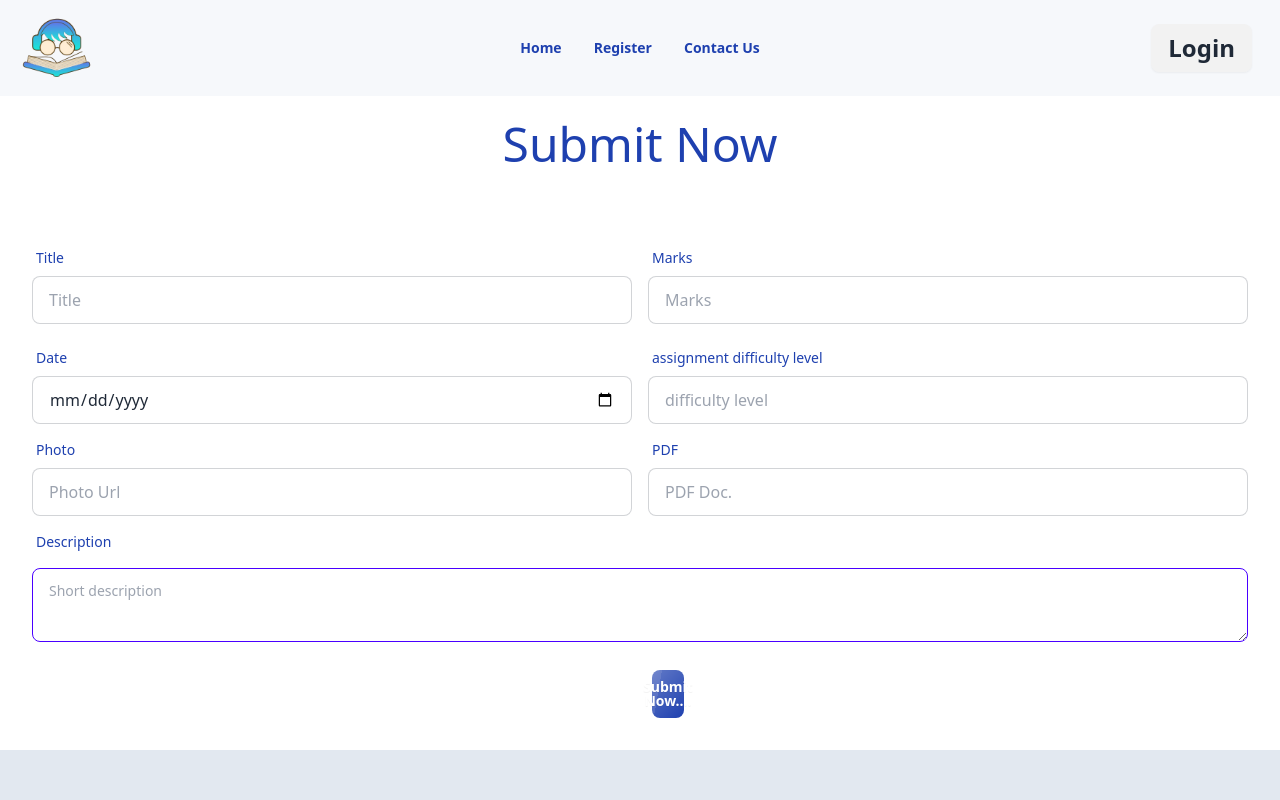
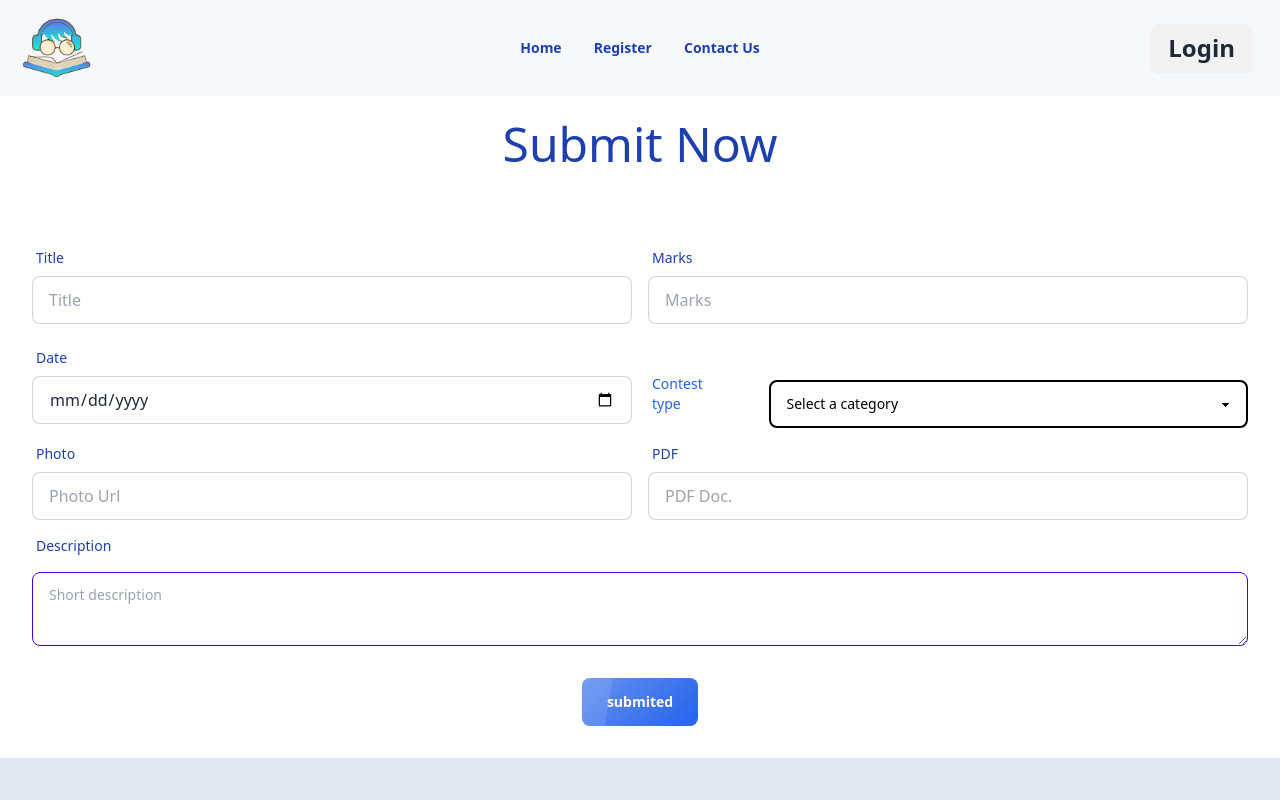
Before and after one commit to MohammedRasif/group-study-online-client-site, a React (Vite) app: page /submit in a window 1280 px wide. Shown: the top 800 px of the page. Built offline with nearby package versions, Linux system fonts and the light colour scheme; no server answers.

Commit message:
final code push

```diff
--- a/package.json
+++ b/package.json
@@ -17,6 +17,7 @@
     "match-sorter": "^6.3.4",
     "react": "^18.2.0",
     "react-dom": "^18.2.0",
+    "react-hook-form": "^7.52.0",
     "react-hot-toast": "^2.4.1",
     "react-icons": "^5.2.1",
     "react-router-dom": "^6.23.1",
--- a/src/Provider/AuthProvider.jsx
+++ b/src/Provider/AuthProvider.jsx
@@ -80,7 +80,7 @@ const AuthProvider = ({children}) => {
           withCredentials:true
         })
         .then(res => {
-           //console.log(res.data)
+           console.log(res.data)
         })
       }
     })
--- /dev/null
+++ b/src/component/ConformAssignemt.jsx
@@ -0,0 +1,11 @@
+import React from 'react';
+
+const ConformAssignemt = () => {
+    return (
+        <div>
+            <h1>this is conform assignment route</h1>
+        </div>
+    );
+};
+
+export default ConformAssignemt;
--- a/src/component/Confromss.jsx
+++ b/src/component/Confromss.jsx
@@ -1,3 +1,5 @@
+import { Link } from "react-router-dom";
+
 const Confromss = ({ confromss }) => {
   return (
     <div>
@@ -14,6 +16,7 @@ const Confromss = ({ confromss }) => {
               <th> Difficulty level</th>
               <th> date</th>
               <th> PDF</th>
+              <th>Mark</th>
 
               <th></th>
             </tr>
@@ -46,6 +49,8 @@ const Confromss = ({ confromss }) => {
               <td>{confromss.assignment}</td>
               <td>{confromss.date}</td>
               <td>{confromss.pdf}</td>
+              <Link to={"/givemark"}><button  className="btn glass bg-blue-600 btn-xs text-white p-2 font-bold">Give Mark</button></Link>
+
 
               <th>
 
--- a/src/component/NavBar.jsx
+++ b/src/component/NavBar.jsx
@@ -14,7 +14,9 @@ const NavBar = () => {
         user?.email ? <>
         <li> <NavLink to="/submit"> Submit Now  </NavLink></li>
         <li> <NavLink to="/submited"> Submited</NavLink></li>
-        <li> <NavLink to="/conform">Conform</NavLink> </li>
+        <li> <NavLink to="/conform">Pending Assignment</NavLink> </li>
+        <li> <NavLink to="/conformAssignment"> Conform Assignment</NavLink></li>
+
         </> :
          <li> <NavLink to="/register">Register</NavLink> </li>
 
--- a/src/component/SeeDetails.jsx
+++ b/src/component/SeeDetails.jsx
@@ -3,10 +3,43 @@ import { BsBookmarkStar } from "react-icons/bs";
 import { BsCalendar2Date } from "react-icons/bs";
 import { MdOutlineAssignment } from "react-icons/md";
 import { FaRegFilePdf } from "react-icons/fa6";
+import useAxioSecure from "../Hooks/useAxioSecure";
+import toast from "react-hot-toast";
+import Swal from "sweetalert2";
 
 const SeeDetails = () => {
+    const axiosSecure = useAxioSecure()
+
     const details = useLoaderData()
     const {title,marks,date,assignment,photo,pdf,description,_id} = details
+
+    const handleSubmit = async (event) => {
+      console.log("rasif");
+      // event.preventDefault();
+      const allContestSubmited = {
+        name: title,
+        description: description,
+        date: date,
+        marks: marks,
+        photo: photo,
+        assignment: assignment,
+        pdf: pdf
+
+
+      };
+      const res = await axiosSecure.post("/submited", allContestSubmited);
+      console.log("submited saved", res.data);
+      if(res.data?.insertedId){
+        Swal.fire({
+          position:"top-end",
+          icon:"success",
+          title:"Successfully Add Now To padding Route",
+          showConfirmButton: false,
+          timer:1500
+        })
+      }
+    };
+
 
     return (
     <div className="card w-96  ml-[600px] pt-24">
@@ -30,6 +63,7 @@ const SeeDetails = () => {
         <FaRegFilePdf className="text-blue-800 "></FaRegFilePdf>
         <h1 className="pl-3">{pdf}</h1>
     </div>
+    <button onClick={handleSubmit} className="btn glass bg-blue-500 text-white hover:text-black">Take Assignment</button>
     <h1 className="text-2xl text-blue-800 font-bold">---------------o---------------</h1>
   </div>
 </div>
--- a/src/component/SubmitNow.jsx
+++ b/src/component/SubmitNow.jsx
@@ -1,107 +1,194 @@
-import Swal from 'sweetalert2'
+import { useForm } from "react-hook-form";
+import useAxioSecure from "../Hooks/useAxioSecure";
+import Swal from "sweetalert2";
+
+const SubmitNow = () => {
+  const axiosSecure = useAxioSecure();
+  const { register, handleSubmit, reset,formState:{errors} } = useForm();
+  console.log(errors)
+  const onSubmit = async (data) => {
+    console.log(data)
+
+      const contestItem = {
+        title:data.title,
+        //marks:data.marks,
+        marks: parseFloat(data.marks),
+        date:data.date,
+        pdf:data.pdf,
+        description: data.description,
+        assignment: data.assignment,
+        photo:data.photo,
 
 
-const SubmitNow = () => {
-    const handleSubmitAssignment = event =>{
-        event.preventDefault();
-        const form= event.target;
-        const title = form.title.value;
-        const marks = form.marks.value;
-        const date = form.date.value;
-        const assignment = form.assignment.value;
-        const photo = form.photo.value;
-        const pdf = form.pdf.value;
-        const description = form.description.value;
-
-        const allDetails = {title,marks,date,assignment,photo,pdf,description}
-        //console.log(allDetails)
-
-        fetch('https://study-server-site.vercel.app/study',{
-            method:'POST',
-            headers:{
-                'content-type':'application/json'
-            },
-            body:JSON.stringify(allDetails)
-        })
-        .then(res => res.json())
-        .then(data => {
-             //console.log(data)
-             if(data.insertedId){
+      };
+      const contestRes = await axiosSecure.post("/study", contestItem);
+      //console.log(contestRes.data)
+      if (contestRes.data.insertedId) {
+        //show success popup
+        //reset();
         Swal.fire({
-                    title: 'Success!',
-                    text: 'User add successfully',
-                    icon: 'success',
-                    confirmButtonText: 'Cool'
-                  })
+          position: "top-end",
+          icon: "success",
+          title: `${data.title} is added to the Contest`,
+          showConfirmButton: false,
+          timer: 1500,
+        });
       }
 
-        })
-        .catch(error =>
-            {
-                            //console.log(error)
 
-            }
-        )
+    //console.log(res.data)
+  };
 
+  // const handleSubmitAssignment = event =>{
+  //     event.preventDefault();
+  //     const form= event.target;
+  //     const title = form.title.value;
+  //     const marks = form.marks.value;
+  //     const date = form.date.value;
+  //     const assignment = form.assignment.value;
+  //     const photo = form.photo.value;
+  //     const pdf = form.pdf.value;
+  //     const description = form.description.value;
 
+  //     const allDetails = {title,marks,date,assignment,photo,pdf,description}
+  //     //console.log(allDetails)
 
-    }
+  //     fetch('https://study-server-site.vercel.app/study',{
+  //         method:'POST',
+  //         headers:{
+  //             'content-type':'application/json'
+  //         },
+  //         body:JSON.stringify(allDetails)
+  //     })
+  //     .then(res => res.json())
+  //     .then(data => {
+  //          //console.log(data)
+  //          if(data.insertedId){
+  //             Swal.fire({
+  //                 title: 'Success!',
+  //                 text: 'User add successfully',
+  //                 icon: 'success',
+  //                 confirmButtonText: 'Cool'
+  //               })
+  //          }
+
+  //     })
+  //     .catch(error =>
+  //         {
+  //                         //console.log(error)
+
+  //         }
+  //     )
+
+  // }
   return (
     <div className="pt-20">
       <h1 className="text-5xl text-blue-800 text-center py-10">Submit Now</h1>
-            <form onSubmit={handleSubmitAssignment} className="card-body">
+      <form onSubmit={handleSubmit(onSubmit)} className="card-body">
         <div className="grid grid-cols-1 md:grid-cols-2 gap-4 ">
           <div className="form-control">
             <label className="label">
               <span className="label-text text-blue-800">Title</span>
             </label>
-                        <input type="text" name="title" placeholder="Title"  className="input input-bordered" required />
+            <input
+              type="text"
+              name="title"
+              placeholder="Title"
+              className="input input-bordered"
+              {...register("title", { required: true })}
+            />
           </div>
 
           <div className="form-control">
             <label className="label">
               <span className="label-text text-blue-800">Marks</span>
             </label>
-                        <input type="text" name="marks" placeholder="Marks" className="input input-bordered" required />
+            <input
+              type="text"
+              name="marks"
+              placeholder="Marks"
+              className="input input-bordered"
+              {...register("marks", { required: true })}
+            />
           </div>
 
           <div className="form-control">
             <label className="label">
               <span className="label-text text-blue-800">Date</span>
             </label>
-                        <input type="date" name="date" className="input input-bordered" required />
+            <input
+              type="date"
+              name="date"
+              className="input input-bordered"
+              {...register("date", { required: true })}
+            />
           </div>
 
 
 
+          <div className=" flex">
+            <div className="label">
+              <span className="label-text mt-5 text-blue-600">Contest type</span>
+            </div>
+            <select
+              defaultValue="default"
+              {...register("assignment", { required: true })}
+              className="select select-bordered ml-12 w-full  mt-10 border-x-2 border-y-2 text-black border-black "
+            >
+              <option disabled value="default">
+                Select a category
+              </option>
+              <option value="easy">easy</option>
+              <option value="medium">medium</option>
+              <option value="hard">hard</option>
+
+            </select>
+          </div>
+
+
+        </div>
+        <div className="grid lg:grid-cols-2 gap-4">
           <div className="form-control">
-                        <label className="label">
-                            <span className="label-text text-blue-800">assignment difficulty level</span>
-                        </label>
-                        <input type="text" name="assignment" placeholder="difficulty level" className="input input-bordered" required />
-                        </div>
-                    </div>
-                   <div  className="grid lg:grid-cols-2 gap-4">
-                     <div className="form-control" >
             <label className="label">
               <span className="label-text text-blue-800">Photo</span>
             </label>
-                    <input type="url" name="photo" placeholder="Photo Url" className="input input-bordered" id=""  required/>
+            <input
+              type="url"
+              name="photo"
+              placeholder="Photo Url"
+              className="input input-bordered"
+              id=""
+              {...register("photo", { required: true })}
+            />
           </div>
           <div className="form-control">
             <label className="label">
               <span className="label-text text-blue-800">PDF</span>
             </label>
-                    <input type="url" name="pdf" placeholder="PDF Doc." className="input input-bordered" id="" required />
+            <input
+              type="url"
+              name="pdf"
+              placeholder="PDF Doc."
+              className="input input-bordered"
+              id=""
+              {...register("pdf", { required: true })}
+            />
           </div>
         </div>
 
         <label className="label">
           <span className="label-text text-blue-800">Description</span>
         </label>
-                   <textarea className="textarea textarea-primary " name="description" placeholder="Short description"></textarea>
+        <textarea
+          className="textarea textarea-primary "
+          name="description"
+          placeholder="Short description"
+          {...register("description", { required: true })}
+        ></textarea>
 
-                   <button className="btn glass bg-blue-800 text-white hover:bg-blue-700 mt-5 mx-[620px]">Submit Now....</button>
+        <button type="submit" className="btn glass bg-blue-600 text-white mt-6 ml-[550px] mr-[550px]">
+            submited
+          </button>
       </form>
     </div>
   );
```
Also changed, not shown: src/component/GiveMarks.jsx (added, +25 -0 lines), src/component/SeeSubmited.jsx (+0 -17 lines), src/component/Submited.jsx (+7 -1 lines), src/main.jsx (+12 -0 lines), 1 other file (tests, documents, lock files or other folders). Lines whose indentation alone changed are shown as unchanged.
